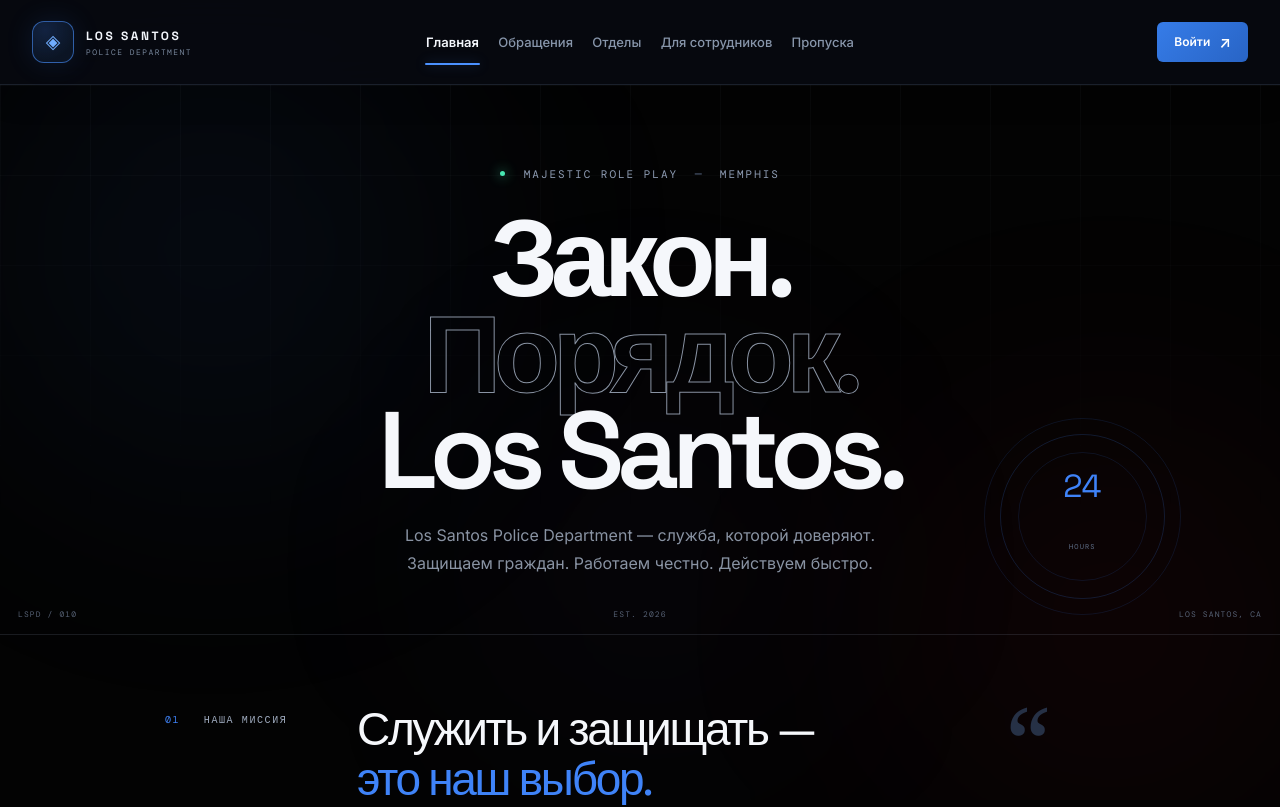
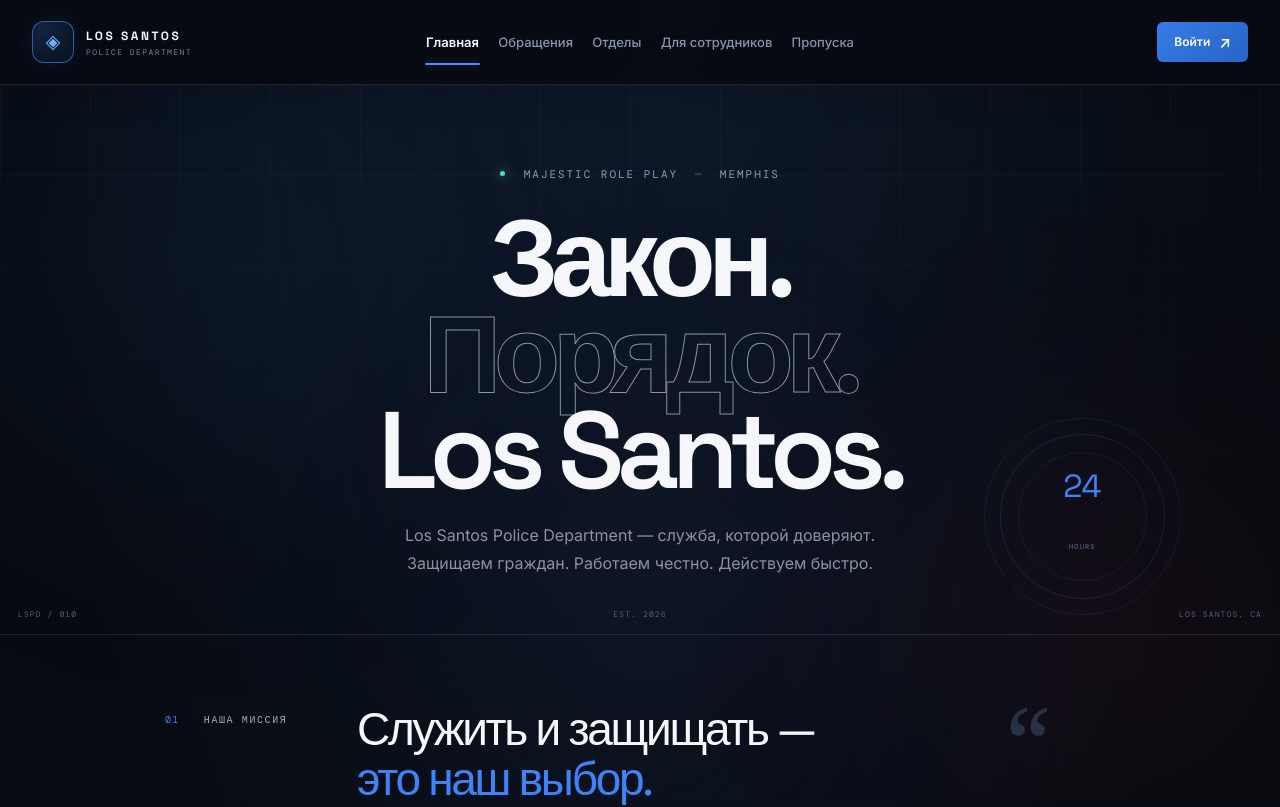
Before and after one commit to kofflay/majestic-web, a Next.js app: page /start in a window 1280 px wide. Shown: the top 807 px of the page. Built offline with nearby package versions, Linux system fonts and the light colour scheme; no server answers.

Commit message:
Use shared site background on start page

```diff
--- a/pages/start.js
+++ b/pages/start.js
@@ -54,7 +54,7 @@ export default function Home() {
   }, []);
 
   return (
-    <div className="landing-page" style={{ position: 'relative', background: 'transparent' }}>
+    <div className="site-page-shell landing-page" style={{ position: 'relative' }}>
 
       {/* ВСТАВЛЯЕМ ЖИВОЙ ФОН СЮДА */}
       <LivingBackground />
```
